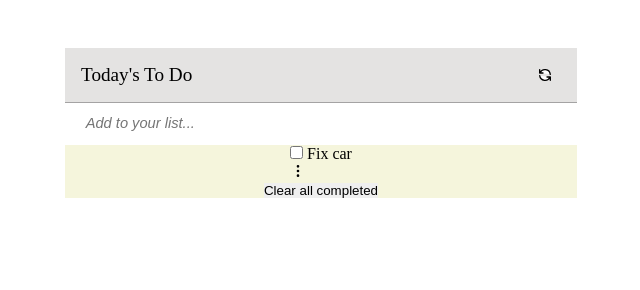
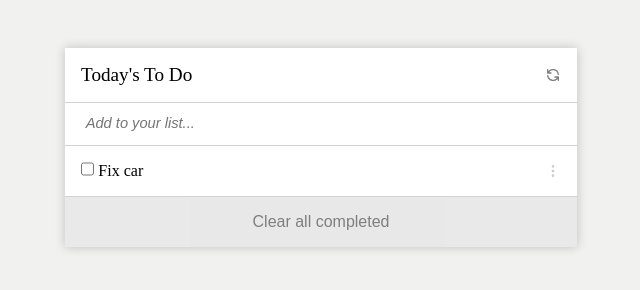
Before and after one commit to julzedz/To-Do-list, a website built with webpack: page src/index.html in a window 1280 px wide. Shown: the whole page, without its empty margins (319-959 px from the left). Built offline with nearby package versions, Linux system fonts and the light colour scheme.

Commit message:
Update files

```diff
--- a/src/index.html
+++ b/src/index.html
@@ -14,8 +14,8 @@
         <svg class="w-6 h-6 refresh" fill="#8FF3FF" stroke="currentColor" viewBox="0 0 24 24" xmlns="http://www.w3.org/2000/svg"><path stroke-linecap="round" stroke-linejoin="round" stroke-width="2" d="M4 4v5h.582m15.356 2A8.001 8.001 0 004.582 9m0 0H9m11 11v-5h-.581m0 0a8.003 8.003 0 01-15.357-2m15.357 2H15"></path></svg>
       </div>
       <input type="text" id="todo-input" class="todo-input" placeholder="Add to your list...">
-      <ul id="item-list wrapper">
-        <li>
+      <ul id="item-list">
+        <li class="items">
           <div>
             <input type="checkbox" class="todo-item" name="car">
             <label for="car">Fix car</label>
--- a/src/style.css
+++ b/src/style.css
@@ -8,6 +8,7 @@
 
 body {
 width: 100%;
+background: #f1f1ef;
 overflow-x: hidden;
 }
 
@@ -25,12 +26,14 @@ svg {
 .todo-wrap {
   margin: 0 auto;
   margin-top: 3em;
-  background: beige;
   width: 40%;
   display: flex;
   flex-direction: column;
   justify-content: center;
   align-items: center;
+  background: #fff;
+  box-shadow: 0 0 10px #00000033;
+
 }
 
 .header {
@@ -38,10 +41,9 @@ svg {
   margin: 0 auto;
   align-items: center;
   justify-content: space-between;
-  border-bottom: 0.2px solid #a4a3a3;
+  border-bottom: 0.2px solid #d3d3d3;
   width: 100%;
   padding: 1em;
-  background: #e4e3e2;
 }
 
 .title {
@@ -50,14 +52,17 @@ svg {
 }
 
 .refresh {
-  width: 2em;
+  width: fit-content;
   height: 1em;
+  opacity: .5;
 }
 
 .todo-input {
   width: 100%;
   padding: 1em;
   border: none;
+  border-bottom: 0.2px solid #d3d3d3;
+
 }
 
 .todo-input::placeholder {
@@ -67,8 +72,45 @@ svg {
   font-weight: 100;
 }
 
-#wrapper {
+#item-list {
   display: flex;
   flex-direction: column;
   width: 100%;
 }
+
+.items {
+  width: 100%;
+  margin: 0 auto;
+  padding: 1em;
+  display: flex;
+  align-items: center;
+  justify-content: space-between;
+  border-bottom: 0.2px solid #d3d3d3;
+}
+
+.items svg {
+  cursor: move;
+  opacity: .2;
+}
+
+.todo-item {
+  height: 1em;
+  width: 1em;
+  padding: 1em;
+}
+
+.clear-button {
+  width: 100%;
+  margin: 0 auto;
+  padding: 1em;
+  background: #d3d3d3;
+  font-size: 1em;
+  font-weight: lighter;
+  opacity: .5;
+  cursor: pointer;
+}
+
+.clear-button:hover {
+  opacity: 1;
+  text-decoration: underline;
+}
```
